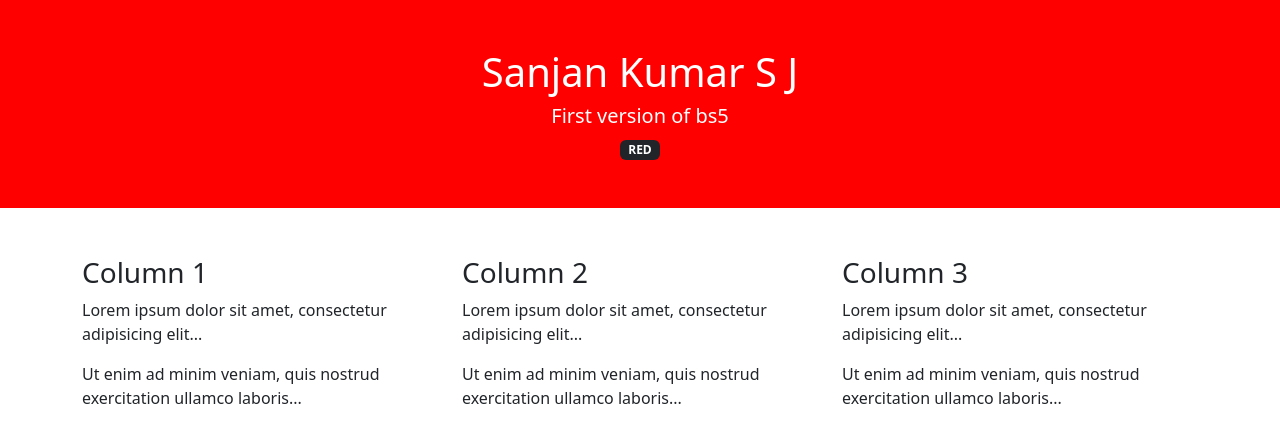
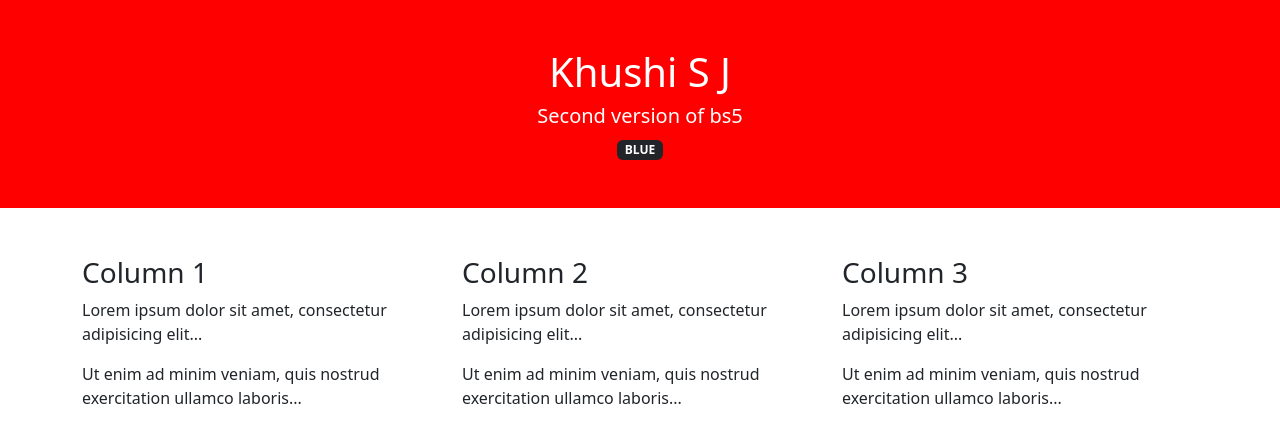
Before and after one commit to sanjankumar/DummyProj, a plain HTML site: page index.html in a window 1280 px wide. Drawn offline with nearby package versions, Linux system fonts and the light colour scheme.

Commit message:
Updated text

```diff
--- a/index.html
+++ b/index.html
@@ -13,9 +13,9 @@
 <body>
 
     <div class="container-fluid p-5 themecolor text-white text-center">
-        <h1>Sanjan Kumar S J</h1>
-        <h5>First version of bs5</h5>
-        <span class="badge bg-dark">RED</span>
+        <h1>Khushi S J</h1>
+        <h5>Second version of bs5</h5>
+        <span class="badge bg-dark">BLUE</span>
     </div>
 
     <div class="container mt-5">
```
